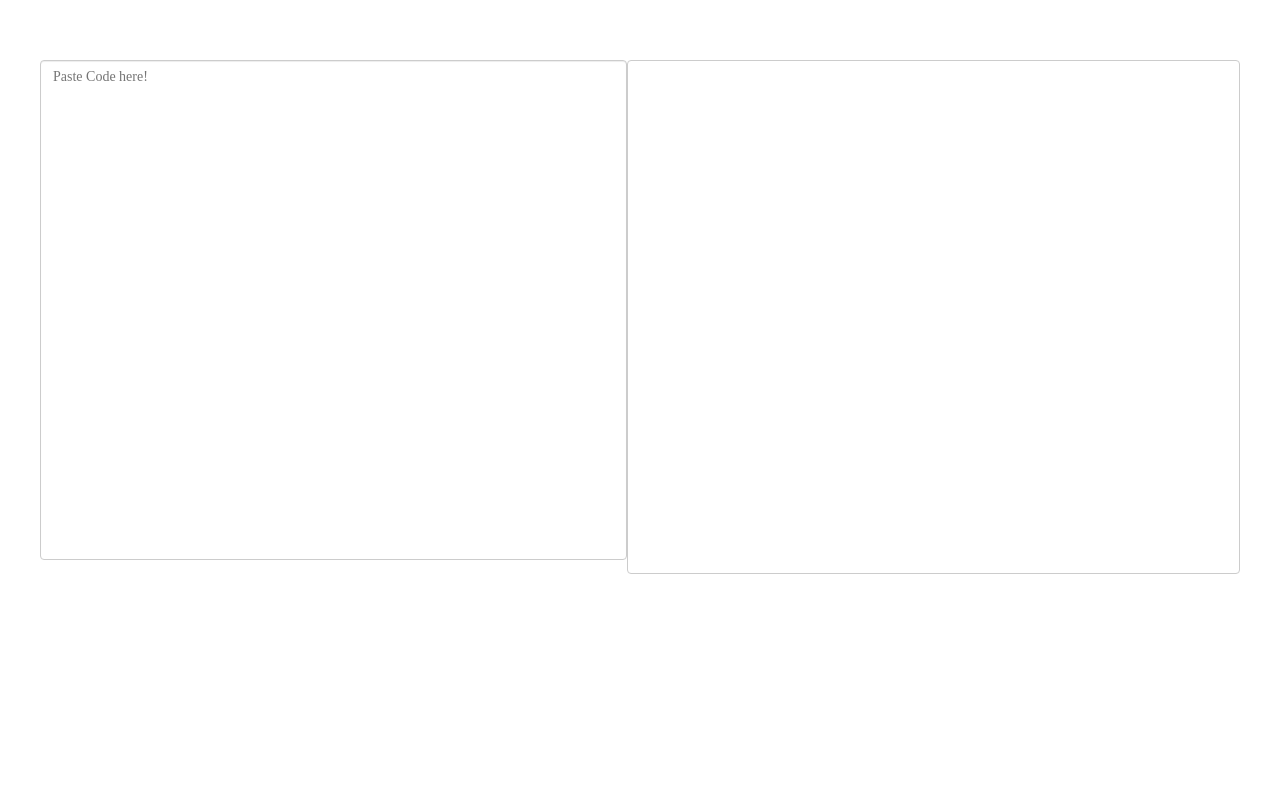
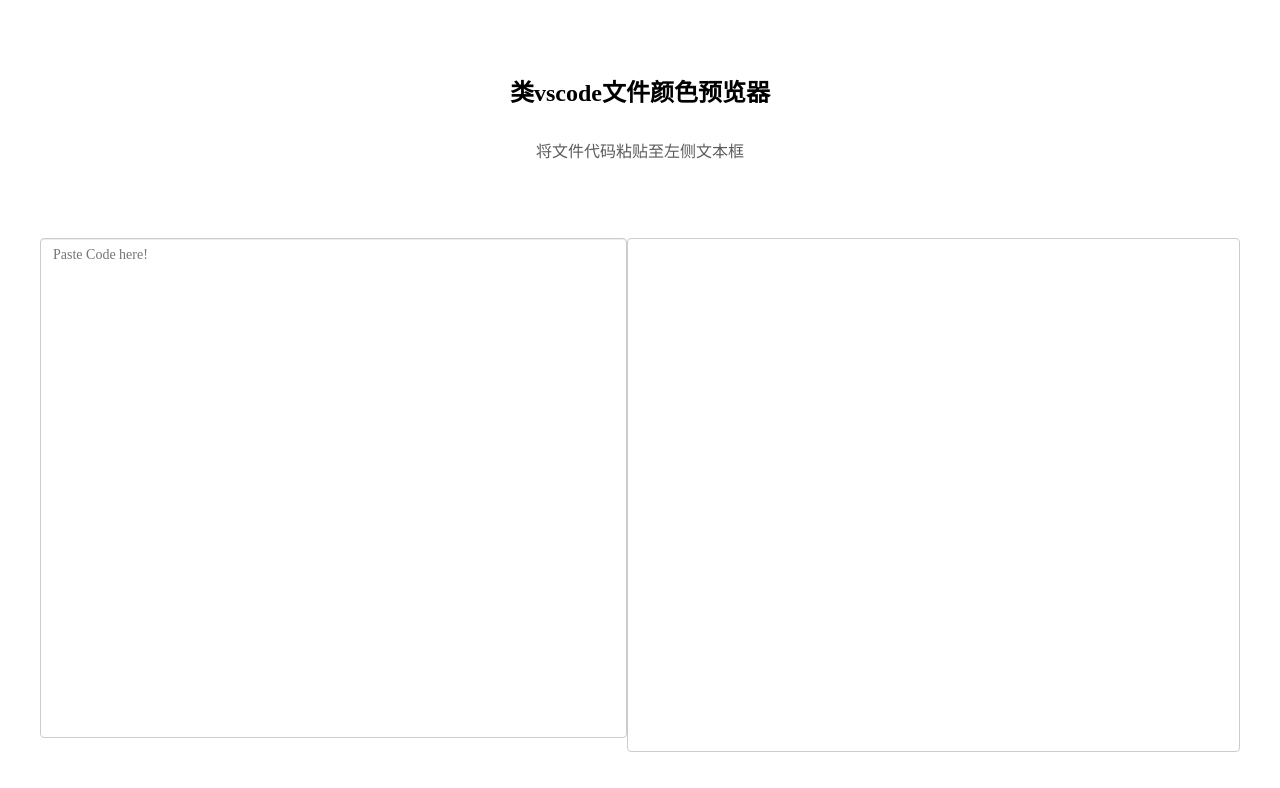
Before and after one commit to kofzx/frontend-tools, a plain HTML site: page fileColorPreview/index.html in a window 1280 px wide. Drawn offline with Linux system fonts and the light colour scheme.

Commit message:
feat: 新增提示语

```diff
--- a/common/css/file-color-preview.css
+++ b/common/css/file-color-preview.css
@@ -5,6 +5,13 @@
   display: flex;
   justify-content: space-around;
   align-items: flex-start;
+}
+.container.column {
+  flex-direction: column;
+  align-items: center;
+}
+.tips-text {
+  color: #5c5c5c;
 }
 .file-paste-here {
   width: 600px;
--- a/fileColorPreview/index.html
+++ b/fileColorPreview/index.html
@@ -7,6 +7,10 @@
 	<link rel="stylesheet" href="../common/css/file-color-preview.css">
 </head>
 <body>
+	<div class="container column">
+		<h2>类vscode文件颜色预览器</h2>
+		<p class="tips-text">将文件代码粘贴至左侧文本框</p>
+	</div>
 	<div class="container">
 		<textarea
 			class="file-paste-here my-form-control"
```
